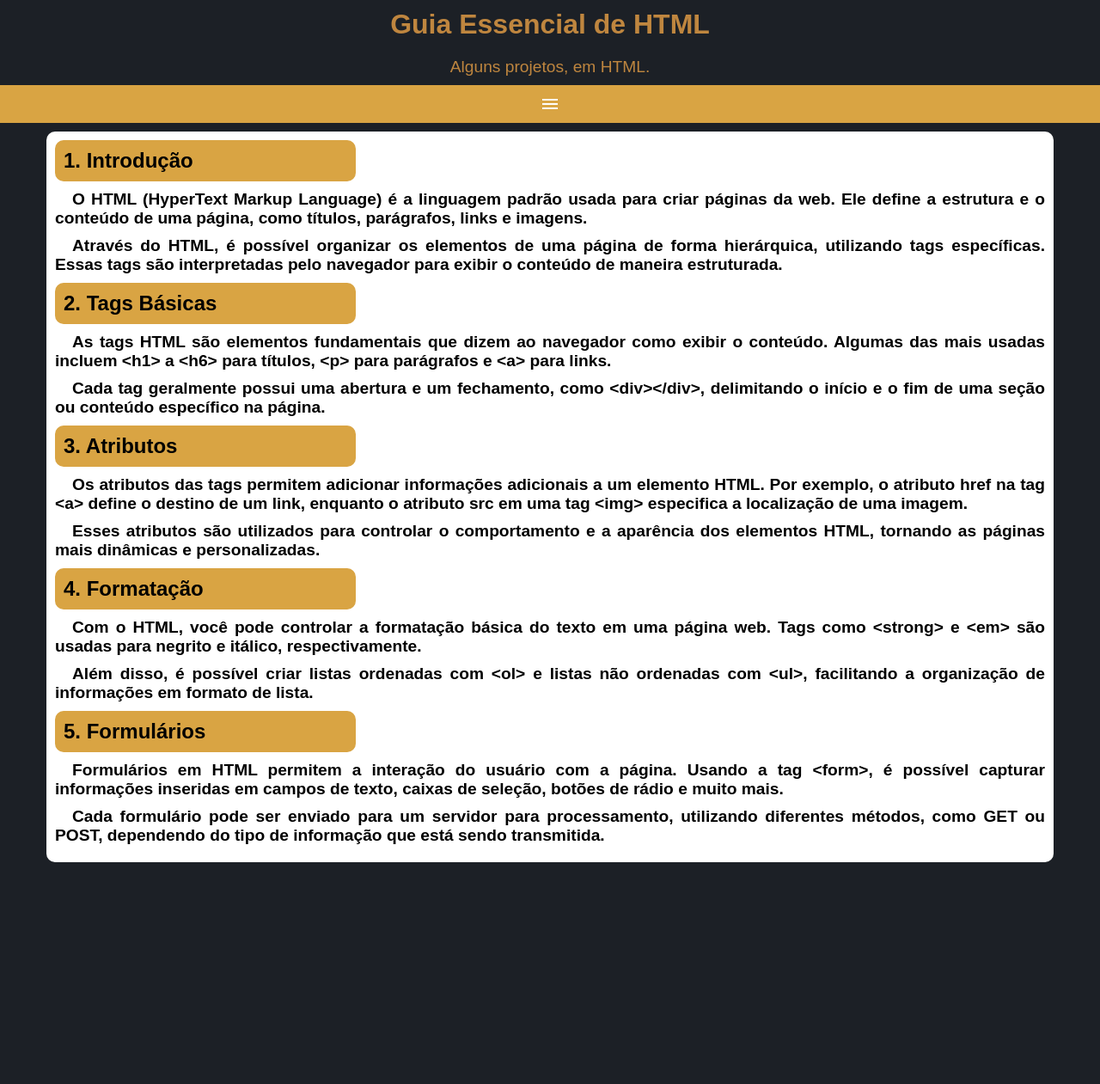
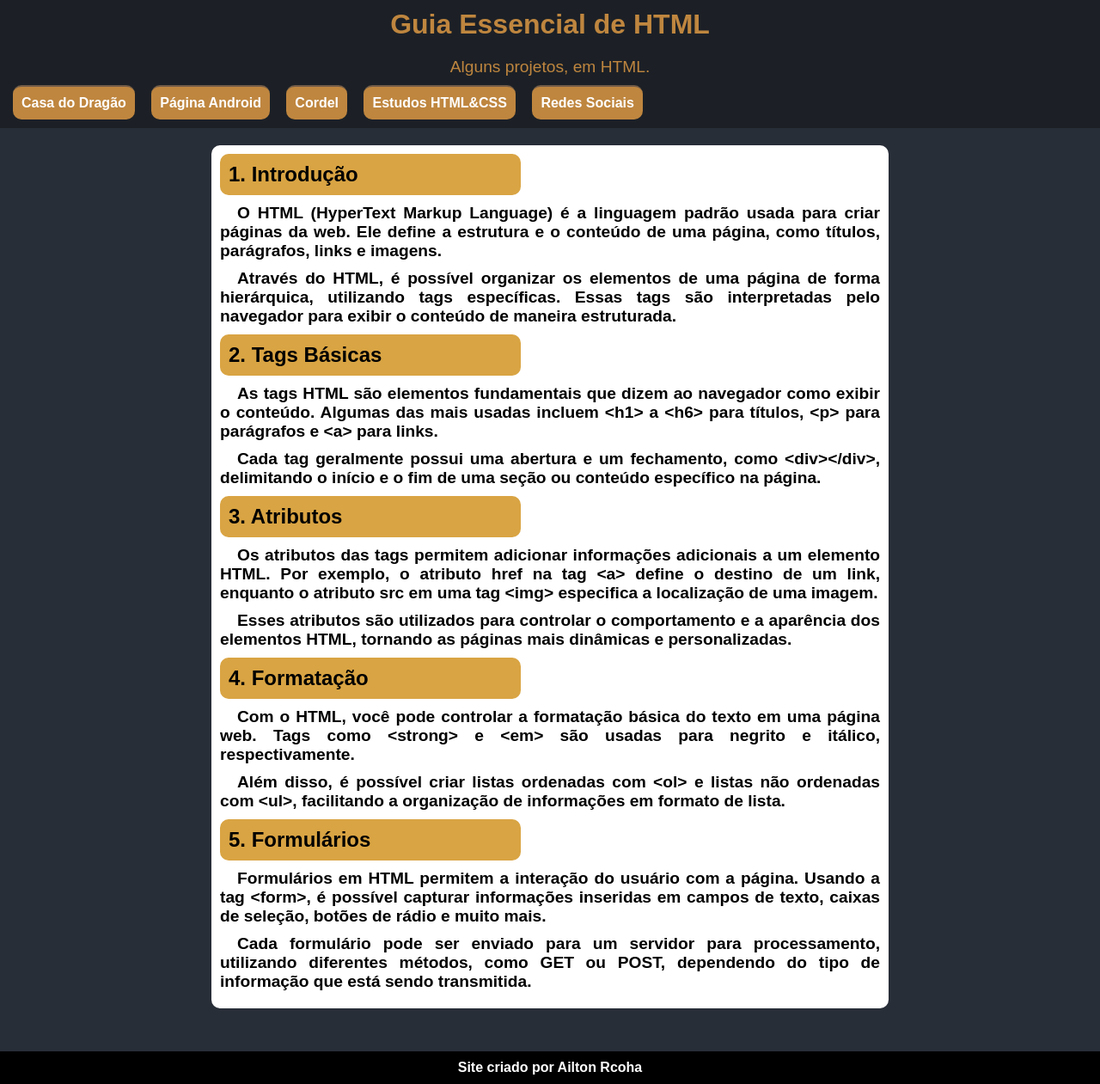
Before and after one commit to ailton019/interativo, a plain HTML site: page menu_interativo/index.html in a window 1280 px wide. Shown: the whole page at 86% size. Before the commit the page ends 1003 px from the top, so only its background shows below. Drawn offline with nearby package versions, Linux system fonts and the light colour scheme.

Commit message:
Atualização da página !
Configuração dos links.

```diff
--- a/menu_interativo/estilo/style.css
+++ b/menu_interativo/estilo/style.css
@@ -7,11 +7,20 @@
 }
 
 body, html {
-    background-color: #1C2026;
+    background-color: #282e38;
+    height: 100%;
 }
 
+body{
+    display: flex;
+    flex-direction: column;
+}
+main{
+    flex: 1;
+}
 header{
     background-color: #1C2026;
+    margin-bottom: 10px;
     & h1{
         color: #BF863F;
         text-align: center;
@@ -64,6 +73,7 @@ main {
     padding: 10px;
     border-radius: 10px;
     margin-top: 10px;
+    margin-bottom: 50px;
 
     & article{
         & h2{
@@ -83,3 +93,20 @@ main {
         }
     }
 }
+footer{
+    & p{
+        background-color: black;
+        color: white;
+        font-weight: bolder;
+        text-align: center;
+        padding: 10px;
+
+    }
+    & a{
+        text-decoration: none;
+        color: white;
+    }
+    & a:hover{
+        color: #BF863F;
+    }
+}
--- a/menu_interativo/estilos/MQstyle.css
+++ b/menu_interativo/estilos/MQstyle.css
@@ -1 +1,26 @@
 @charset "UTF-8";
+
+
+@media screen and (min-width: 768px) {
+
+    span#burger{
+        display: none;
+    }
+    menu{
+        display: block;
+    }
+    menu{
+        & li{
+            display: inline-block;
+        }
+        & a{
+            border-radius: 10px;
+            margin-left: 15px;
+            margin-bottom: 10px;
+
+        }
+    }
+    main {
+        width: 768px;
+    }
+}
--- a/menu_interativo/index.html
+++ b/menu_interativo/index.html
@@ -1,27 +1,31 @@
 <!DOCTYPE html>
 <html lang="pt-br">
+
 <head>
     <meta charset="UTF-8">
     <meta name="viewport" content="width=device-width, initial-scale=1.0">
     <title>Introdução HTML MQ</title>
-    <link rel="stylesheet" href="https://fonts.googleapis.com/css2?family=Material+Symbols+Outlined:opsz,wght,FILL,GRAD@20..48,100..700,0..1,-50..200&icon_names=menu" />
+    <link rel="stylesheet"
+        href="https://fonts.googleapis.com/css2?family=Material+Symbols+Outlined:opsz,wght,FILL,GRAD@20..48,100..700,0..1,-50..200&icon_names=menu" />
     <link rel="stylesheet" href="estilo/style.css">
+    <link rel="stylesheet" href="estilos/MQstyle.css">
     <link rel="shortcut icon" href="./img/arquivo-html.png" type="image/x-icon">
 </head>
-<body>
+
+<body onresize=" mudouTamanho()">
     <header>
         <h1>Guia Essencial de HTML</h1>
         <p id="h1">Alguns projetos, em HTML.</p>
-        <span id= "burger" class="material-symbols-outlined" onclick="clickMenu()">
+        <span id="burger" class="material-symbols-outlined" onclick="clickMenu()">
             menu
-            </span>
+        </span>
         <menu id="itens">
             <ul>
-                <li><a href="">Casa do Dragão</a></li>
-                <li><a href="">Página Android</a></li>
-                <li><a href="">Cordel </a></li>
-                <li><a href="">Estudos HTML&CSS</a></li>
-                <li><a href="">Redes Sociais</a></li>
+                <li><a href="https://ailton019.github.io/cs-drag-dvEd/" target="_blank">Casa do Dragão</a></li>
+                <li><a href="https://ailton019.github.io/minha_pagina_android/" target="_blank">Página Android</a></li>
+                <li><a href="https://ailton019.github.io/cordel_moderno/" target="_blank">Cordel </a></li>
+                <li><a href="https://github.com/ailton019?tab=repositories" target="_blank">Estudos HTML&CSS</a></li>
+                <li><a href="https://ailton019.github.io/rede-social/" target="_blank">Redes Sociais</a></li>
             </ul>
         </menu>
     </header>
@@ -29,54 +33,80 @@
         <article>
             <h2>1. Introdução</h2>
             <p>
-                O HTML (HyperText Markup Language) é a linguagem padrão usada para criar páginas da web. Ele define a estrutura e o conteúdo de uma página, como títulos, parágrafos, links e imagens.
+                O HTML (HyperText Markup Language) é a linguagem padrão usada para criar páginas da web. Ele define a
+                estrutura e o conteúdo de uma página, como títulos, parágrafos, links e imagens.
             </p>
             <p>
-                Através do HTML, é possível organizar os elementos de uma página de forma hierárquica, utilizando tags específicas. Essas tags são interpretadas pelo navegador para exibir o conteúdo de maneira estruturada.
+                Através do HTML, é possível organizar os elementos de uma página de forma hierárquica, utilizando tags
+                específicas. Essas tags são interpretadas pelo navegador para exibir o conteúdo de maneira estruturada.
             </p>
 
             <h2>2. Tags Básicas</h2>
             <p>
-                As tags HTML são elementos fundamentais que dizem ao navegador como exibir o conteúdo. Algumas das mais usadas incluem <code>&lt;h1&gt;</code> a <code>&lt;h6&gt;</code> para títulos, <code>&lt;p&gt;</code> para parágrafos e <code>&lt;a&gt;</code> para links.
+                As tags HTML são elementos fundamentais que dizem ao navegador como exibir o conteúdo. Algumas das mais
+                usadas incluem <code>&lt;h1&gt;</code> a <code>&lt;h6&gt;</code> para títulos, <code>&lt;p&gt;</code>
+                para parágrafos e <code>&lt;a&gt;</code> para links.
             </p>
             <p>
-                Cada tag geralmente possui uma abertura e um fechamento, como <code>&lt;div&gt;&lt;/div&gt;</code>, delimitando o início e o fim de uma seção ou conteúdo específico na página.
+                Cada tag geralmente possui uma abertura e um fechamento, como <code>&lt;div&gt;&lt;/div&gt;</code>,
+                delimitando o início e o fim de uma seção ou conteúdo específico na página.
             </p>
 
             <h2>3. Atributos</h2>
             <p>
-                Os atributos das tags permitem adicionar informações adicionais a um elemento HTML. Por exemplo, o atributo <code>href</code> na tag <code>&lt;a&gt;</code> define o destino de um link, enquanto o atributo <code>src</code> em uma tag <code>&lt;img&gt;</code> especifica a localização de uma imagem.
+                Os atributos das tags permitem adicionar informações adicionais a um elemento HTML. Por exemplo, o
+                atributo <code>href</code> na tag <code>&lt;a&gt;</code> define o destino de um link, enquanto o
+                atributo <code>src</code> em uma tag <code>&lt;img&gt;</code> especifica a localização de uma imagem.
             </p>
             <p>
-                Esses atributos são utilizados para controlar o comportamento e a aparência dos elementos HTML, tornando as páginas mais dinâmicas e personalizadas.
+                Esses atributos são utilizados para controlar o comportamento e a aparência dos elementos HTML, tornando
+                as páginas mais dinâmicas e personalizadas.
             </p>
 
             <h2>4. Formatação</h2>
             <p>
-                Com o HTML, você pode controlar a formatação básica do texto em uma página web. Tags como <code>&lt;strong&gt;</code> e <code>&lt;em&gt;</code> são usadas para negrito e itálico, respectivamente.
+                Com o HTML, você pode controlar a formatação básica do texto em uma página web. Tags como
+                <code>&lt;strong&gt;</code> e <code>&lt;em&gt;</code> são usadas para negrito e itálico,
+                respectivamente.
             </p>
             <p>
-                Além disso, é possível criar listas ordenadas com <code>&lt;ol&gt;</code> e listas não ordenadas com <code>&lt;ul&gt;</code>, facilitando a organização de informações em formato de lista.
+                Além disso, é possível criar listas ordenadas com <code>&lt;ol&gt;</code> e listas não ordenadas com
+                <code>&lt;ul&gt;</code>, facilitando a organização de informações em formato de lista.
             </p>
 
             <h2>5. Formulários</h2>
             <p>
-                Formulários em HTML permitem a interação do usuário com a página. Usando a tag <code>&lt;form&gt;</code>, é possível capturar informações inseridas em campos de texto, caixas de seleção, botões de rádio e muito mais.
+                Formulários em HTML permitem a interação do usuário com a página. Usando a tag
+                <code>&lt;form&gt;</code>, é possível capturar informações inseridas em campos de texto, caixas de
+                seleção, botões de rádio e muito mais.
             </p>
             <p>
-                Cada formulário pode ser enviado para um servidor para processamento, utilizando diferentes métodos, como <code>GET</code> ou <code>POST</code>, dependendo do tipo de informação que está sendo transmitida.
+                Cada formulário pode ser enviado para um servidor para processamento, utilizando diferentes métodos,
+                como <code>GET</code> ou <code>POST</code>, dependendo do tipo de informação que está sendo transmitida.
             </p>
         </article>
-
     </main>
     <script>
+        function mudouTamanho() {
+            if (window.innerWidth >= 768) {
+                itens.style.display = 'block';
+            } else {
+                itens.style.display = 'none';
+            }
+        }
+
         function clickMenu() {
-            if (itens.style.display == 'block'){
+            if (itens.style.display == 'block') {
                 itens.style.display = 'none'
-            } else{
+            } else {
                 itens.style.display = 'block'
             }
         }
     </script>
+
+<footer>
+    <p>Site criado por <a href="">Ailton Rcoha</a></p>
+</footer>
 </body>
+
 </html>
```
